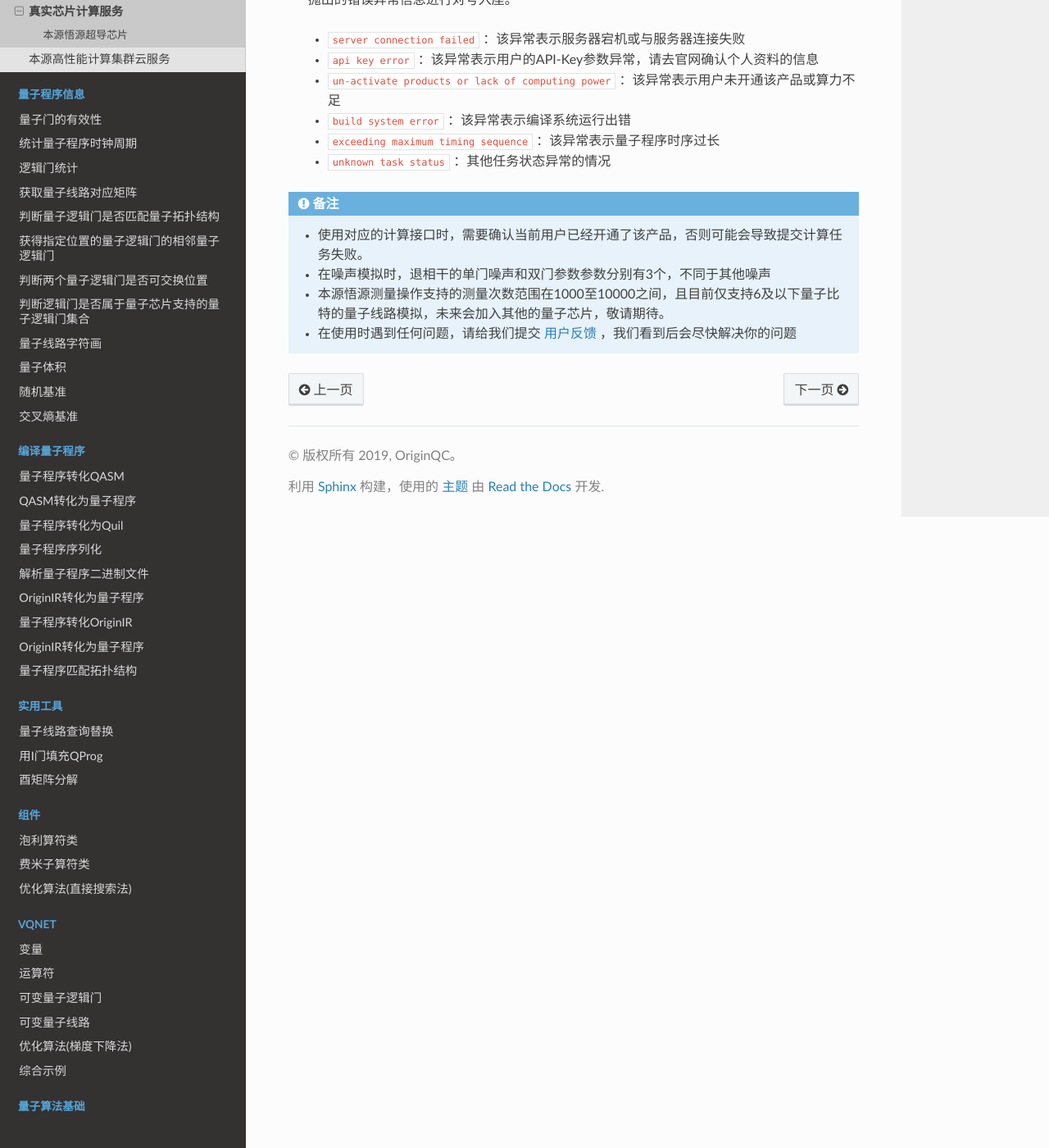
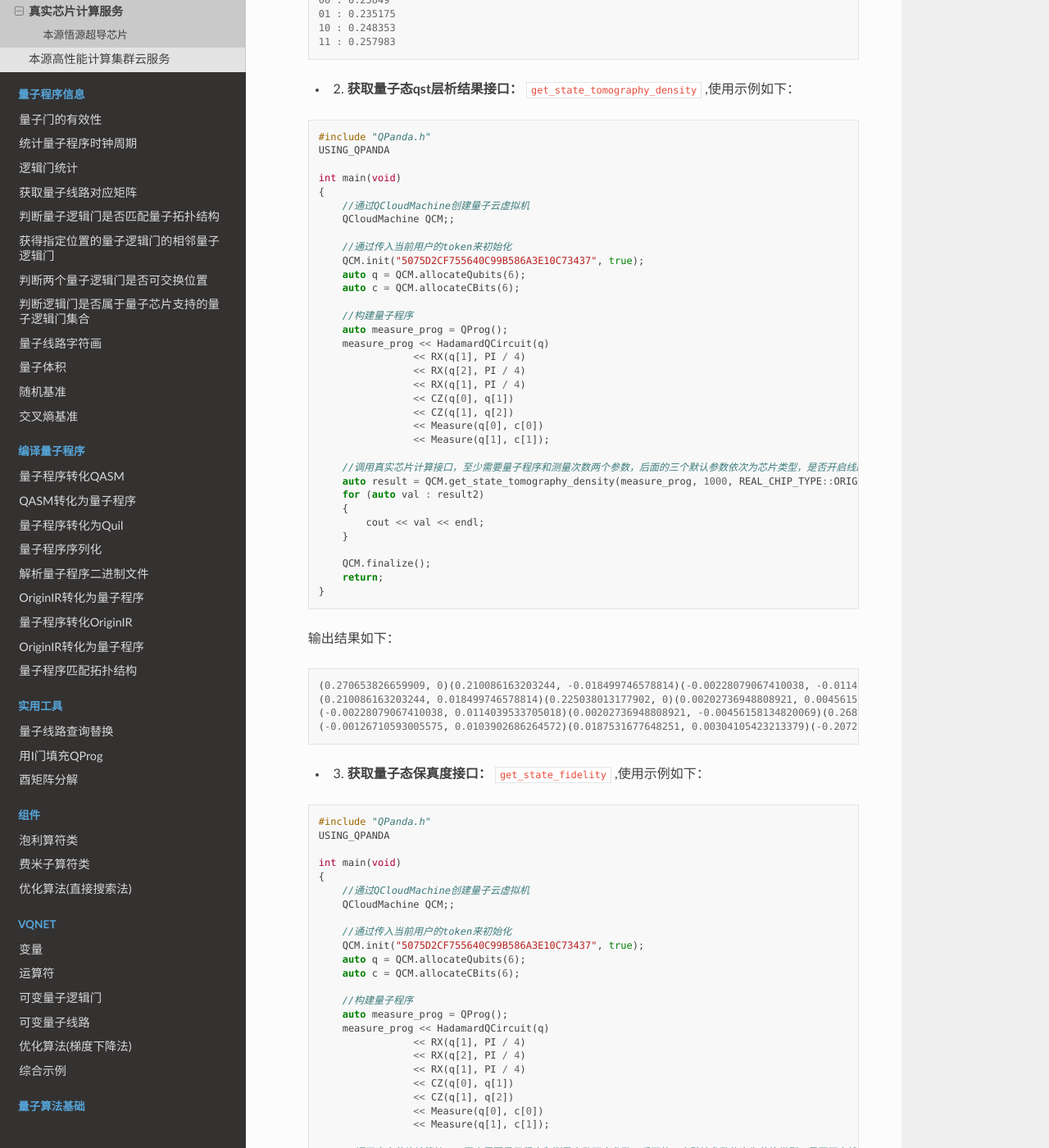
Before and after one commit to OriginQ/QPanda-tutorial, a Sphinx documentation site: the page built from source/Realchip.rst, in a window 1280 px wide and 1400 px high, scrolled down 2086 px. Shown: the whole window at 82% size. Built offline with Sphinx 7.4.7 and the Read the Docs theme 2.0.0, drawn with Linux system fonts in a browser that asks for light colours; pages that are not in the unit, such as notebooks, are missing from menus; some of the changed text lies outside the part shown.

Commit message:
Update Realchip.rst

```diff
--- a/source/Realchip.rst
+++ b/source/Realchip.rst
@@ -19,7 +19,9 @@
 .. image:: images/param.png
    :align: center
 
-通过量子云平台向本源悟源请求计算任务的完整代码流程如下：
+接口介绍如下：
+
+    - 1. **蒙特卡洛测量接口：**  ``real_chip_measure`` ,使用示例如下：
 
     .. code-block:: c
 
@@ -32,31 +34,40 @@
             QCloudMachine QCM;;
 
             //通过传入当前用户的token来初始化
-            QCM.init("3B1AC640AAC248C6A7EE4E8D8537370D");
-            auto qlist = QCM.allocateQubits(6);
-            auto clist = QCM.allocateCBits(6);
+            QCM.init("5075D2CF755640C99B586A3E10C73437", true);
+            auto q = QCM.allocateQubits(6);
+            auto c = QCM.allocateCBits(6);
 
             //构建量子程序
             auto measure_prog = QProg();
-            measure_prog << HadamardQCircuit(qlist)
-                            << CZ(qlist[1], qlist[5])
-                            << CZ(qlist[0], qlist[4])
-                            << RX(qlist[2], PI / 4)
-                            << RX(qlist[1], PI / 4)
-                            << CZ(qlist[2], qlist[3])
-                            << Measure(qlist[0], clist[0])
-                            << Measure(qlist[1], clist[1])
-                            << Measure(qlist[2], clist[2]);
+            measure_prog << HadamardQCircuit(q)
+                        << RX(q[1], PI / 4)
+                        << RX(q[2], PI / 4)
+                        << RX(q[1], PI / 4)
+                        << CZ(q[0], q[1])
+                        << CZ(q[1], q[2])
+                        << Measure(q[0], c[0])
+                        << Measure(q[1], c[1]);
 
-            //调用真实芯片计算接口，需要量子程序和测量次数两个参数
-            auto result = QCM.real_chip_measure(measure_prog, 1000);
+            //调用真实芯片计算接口，至少需要量子程序和测量次数两个参数，后面的三个默认参数依次为芯片类型，是否开启线路映射与线路优化功能。
+            auto result = QCM.real_chip_measure(measure_prog, 1000, REAL_CHIP_TYPE::ORIGIN_WUYUAN_D4，true,true);
             for (auto val : result)
             {
                 cout << val.first << " : " << val.second << endl;
             }
 
+            auto result2 = QCM.get_state_tomography_density(measure_prog, 1000, REAL_CHIP_TYPE::ORIGIN_WUYUAN_D4);
+            for (auto val : result2)
+            {
+                cout << val << endl;
+            }
+
+            auto result3 = QCM.get_state_fidelity(measure_prog, 1000, REAL_CHIP_TYPE::ORIGIN_WUYUAN_D4);
+            cout << result3 << endl;
+
+
             QCM.finalize();
-            return 0;
+            return;
         }
 
     上述过程需要注意的是， ``init`` 需要用户传入量子云平台用户验证标识token，可以从本源量子云平台个人信息下获取，具体见下方截图。
@@ -68,14 +79,100 @@
 
     .. code-block:: c
 
-        000 : 0.0979978
-        001 : 0.0912204
-        010 : 0.101005
-        011 : 0.130386
-        100 : 0.124317
-        101 : 0.142877
-        110 : 0.155054
-        111 : 0.157143
+        00 : 0.25849
+        01 : 0.235175
+        10 : 0.248353
+        11 : 0.257983
+
+    - 2. **获取量子态qst层析结果接口：**  ``get_state_tomography_density`` ,使用示例如下：
+
+    .. code-block:: c
+
+        #include "QPanda.h"
+        USING_QPANDA
+
+        int main(void)
+        {
+            //通过QCloudMachine创建量子云虚拟机
+            QCloudMachine QCM;;
+
+            //通过传入当前用户的token来初始化
+            QCM.init("5075D2CF755640C99B586A3E10C73437", true);
+            auto q = QCM.allocateQubits(6);
+            auto c = QCM.allocateCBits(6);
+
+            //构建量子程序
+            auto measure_prog = QProg();
+            measure_prog << HadamardQCircuit(q)
+                        << RX(q[1], PI / 4)
+                        << RX(q[2], PI / 4)
+                        << RX(q[1], PI / 4)
+                        << CZ(q[0], q[1])
+                        << CZ(q[1], q[2])
+                        << Measure(q[0], c[0])
+                        << Measure(q[1], c[1]);
+
+            //调用真实芯片计算接口，至少需要量子程序和测量次数两个参数，后面的三个默认参数依次为芯片类型，是否开启线路映射与线路优化功能。
+            auto result = QCM.get_state_tomography_density(measure_prog, 1000, REAL_CHIP_TYPE::ORIGIN_WUYUAN_D4);
+            for (auto val : result2)
+            {
+                cout << val << endl;
+            }
+
+            QCM.finalize();
+            return;
+        }
+
+    输出结果如下：
+
+    .. code-block:: c
+
+        (0.270653826659909, 0)(0.210086163203244, -0.018499746578814)(-0.00228079067410038, -0.0114039533705018)(-0.00126710593005575, -0.0103902686264572)
+        (0.210086163203244, 0.018499746578814)(0.225038013177902, 0)(0.00202736948808921, 0.00456158134820069)(0.0187531677648251, -0.00304105423213379)
+        (-0.00228079067410038, 0.0114039533705018)(0.00202736948808921, -0.00456158134820069)(0.26862645717182, 0)(-0.207298530157121, -0.0146984287886467)
+        (-0.00126710593005575, 0.0103902686264572)(0.0187531677648251, 0.00304105423213379)(-0.207298530157121, 0.0146984287886467)(0.23568170299037, 0)
+
+    - 3. **获取量子态保真度接口：**  ``get_state_fidelity`` ,使用示例如下：
+
+    .. code-block:: c
+
+        #include "QPanda.h"
+        USING_QPANDA
+
+        int main(void)
+        {
+            //通过QCloudMachine创建量子云虚拟机
+            QCloudMachine QCM;;
+
+            //通过传入当前用户的token来初始化
+            QCM.init("5075D2CF755640C99B586A3E10C73437", true);
+            auto q = QCM.allocateQubits(6);
+            auto c = QCM.allocateCBits(6);
+
+            //构建量子程序
+            auto measure_prog = QProg();
+            measure_prog << HadamardQCircuit(q)
+                        << RX(q[1], PI / 4)
+                        << RX(q[2], PI / 4)
+                        << RX(q[1], PI / 4)
+                        << CZ(q[0], q[1])
+                        << CZ(q[1], q[2])
+                        << Measure(q[0], c[0])
+                        << Measure(q[1], c[1]);
+
+            //调用真实芯片计算接口，至少需要量子程序和测量次数两个参数，后面的三个默认参数依次为芯片类型，是否开启线路映射与线路优化功能。
+            auto result = QCM.get_state_fidelity(measure_prog, 1000, REAL_CHIP_TYPE::ORIGIN_WUYUAN_D4);
+            cout << result << endl;
+
+            QCM.finalize();
+            return;
+        }
+
+    输出结果如下：
+
+    .. code-block:: c
+
+        0.942748
 
     在使用本源悟源真实芯片测量操作时，经常会遇到各种错误，下面给出部分错误信息，可以根据抛出的错误异常信息进行对号入座。
 
```
